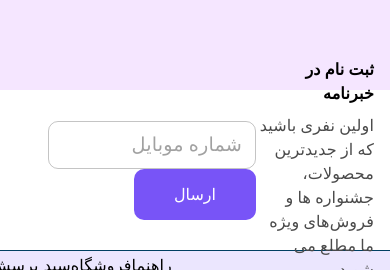
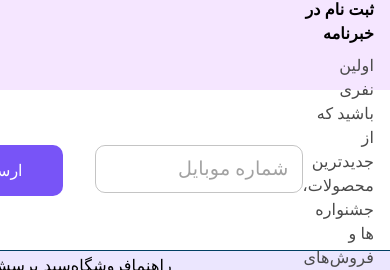
Before and after one commit to SINAZZzz/artin-shop, a React (Vite) app: page / in a window 390 px wide. Shown: the part 9745-10015 px from the top of the page. Built offline with nearby package versions, Linux system fonts and the light colour scheme.

Commit message:
feat: responsive Newsletters

```diff
--- a/src/components/newsletters/Newsletters.tsx
+++ b/src/components/newsletters/Newsletters.tsx
@@ -1,6 +1,5 @@
 import { Box, TextField, Typography } from "@mui/material";
 import Btn from "../Btn";
-
 
 export default function Newsletters() {
   return (
@@ -23,11 +22,11 @@ export default function Newsletters() {
             ثبت نام در خبرنامه
           </Typography>
           <Typography color="#4A4A4A">
-          اولین نفری باشید که از جدیدترین محصولات، جشنواره ها و فروش‌های
-          ویژه ما مطلع می شوید.
+            اولین نفری باشید که از جدیدترین محصولات، جشنواره ها و فروش‌های ویژه
+            ما مطلع می شوید.
           </Typography>
         </Box>
-      <Box>
+        <Box display="flex">
           <TextField
             placeholder="شماره موبایل"
             variant="outlined"
@@ -58,5 +57,5 @@ export default function Newsletters() {
         </Box>
       </Box>
     </Box>
-  )
+  );
 }
```
Lines whose indentation alone changed are shown as unchanged.
